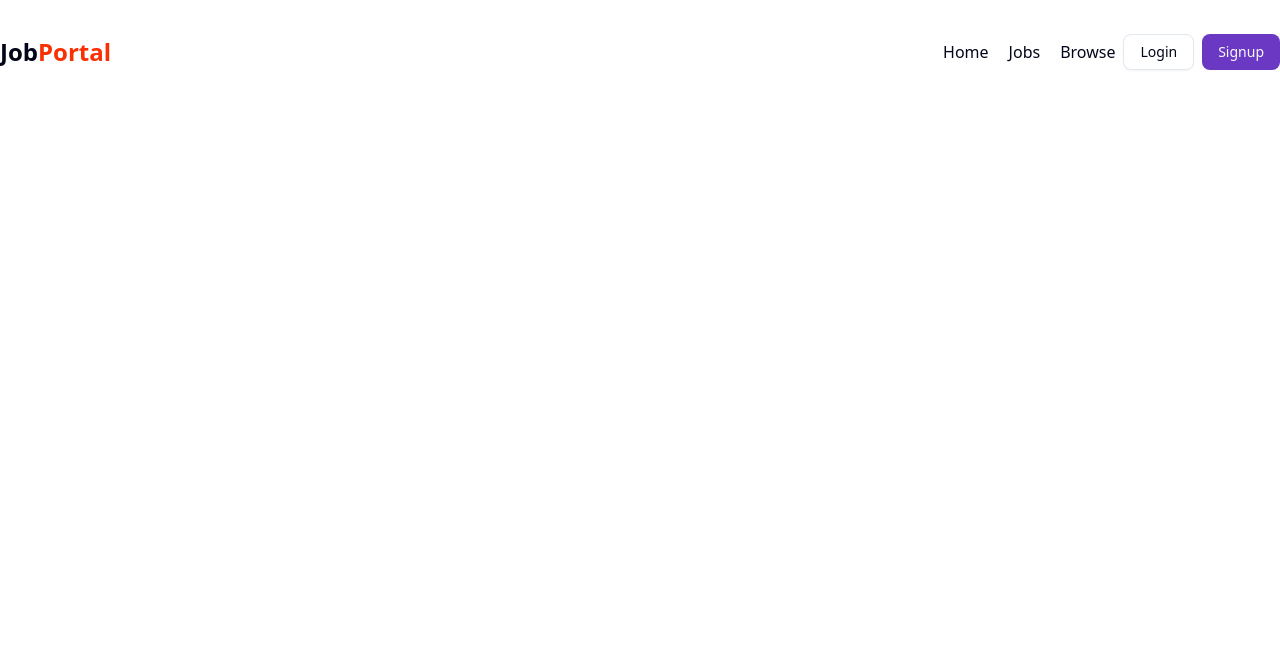
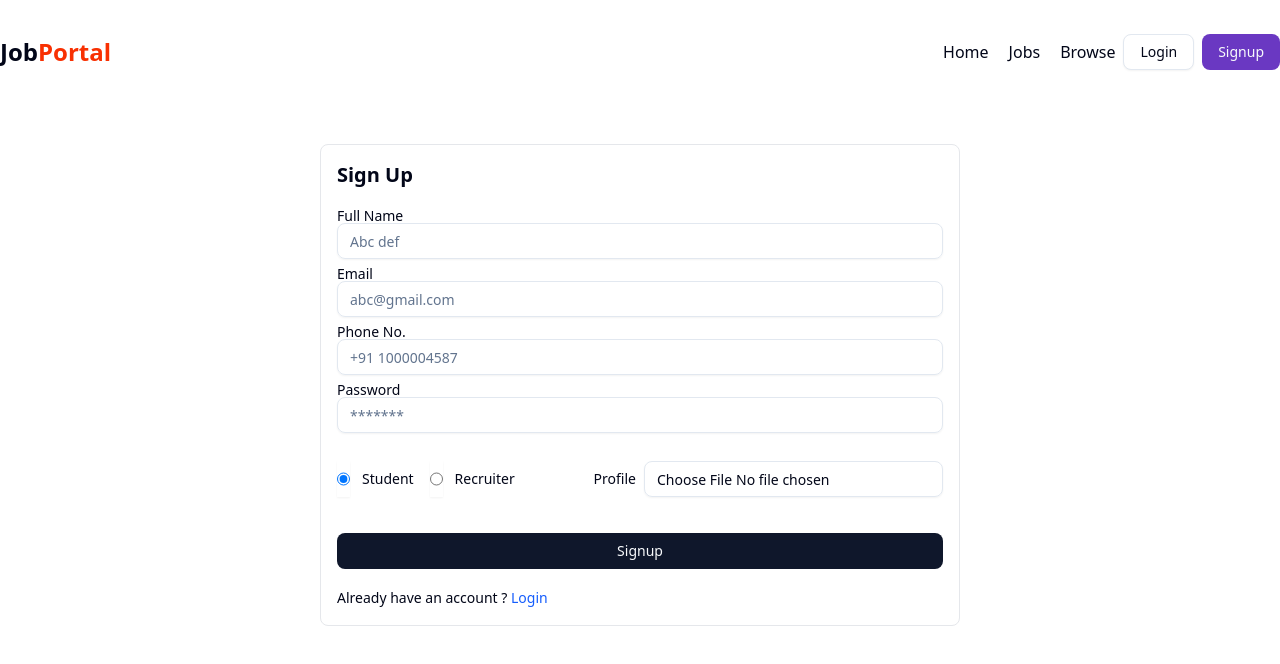
Before and after one commit to vishvadeep-0001/jobportal, a React app in the folder frontend/: page /signup in a window 1280 px wide. Shown: the top 664 px of the page. Built offline with nearby package versions, Linux system fonts and the light colour scheme; the HTML template or start-up script is replaced by a standard one.

Commit message:
Singup component created

```diff
--- a/frontend/package.json
+++ b/frontend/package.json
@@ -11,7 +11,9 @@
   },
   "dependencies": {
     "@radix-ui/react-avatar": "^1.1.11",
+    "@radix-ui/react-label": "^2.1.8",
     "@radix-ui/react-popover": "^1.1.15",
+    "@radix-ui/react-radio-group": "^1.3.8",
     "@radix-ui/react-slot": "^1.2.4",
     "@reduxjs/toolkit": "^2.11.0",
     "@tailwindcss/vite": "^4.1.17",
--- a/frontend/src/App.jsx
+++ b/frontend/src/App.jsx
@@ -1,9 +1,28 @@
 import Navbar from "./components/shared/Navbar.jsx";
+import Login from "./components/auth/Login.jsx";
+import Signup from "./components/auth/Signup.jsx";
+import Home from "./components/Home.jsx";
+import { createBrowserRouter, RouterProvider } from "react-router-dom";
+
+const appRouter = createBrowserRouter([
+  {
+    path: "/",
+    element: <Home />,
+  },
+  {
+    path: "/login",
+    element: <Login />,
+  },
+  {
+    path: "/signup",
+    element: <Signup />,
+  },
+]);
 
 const App = () => {
   return (
     <>
-      <Navbar />
+      <RouterProvider router={appRouter}></RouterProvider>
     </>
   );
 };
--- /dev/null
+++ b/frontend/src/components/Home.jsx
@@ -0,0 +1,11 @@
+import Navbar from "./shared/Navbar";
+
+const Home = () => {
+  return (
+    <>
+      <Navbar />
+    </>
+  );
+};
+
+export default Home;
--- /dev/null
+++ b/frontend/src/components/auth/Login.jsx
@@ -0,0 +1,7 @@
+import React from "react";
+
+const Login = () => {
+  return <div>Login</div>;
+};
+
+export default Login;
--- /dev/null
+++ b/frontend/src/components/auth/Signup.jsx
@@ -0,0 +1,76 @@
+import { Label } from "@/components/ui/label";
+import { Input } from "@/components/ui/input";
+import { RadioGroup } from "@/components/ui/radio-group";
+import { Button } from "../ui/button";
+import Navbar from "../shared/Navbar";
+import { Link } from "react-router-dom";
+
+const Signup = () => {
+  return (
+    <div>
+      <Navbar />
+      <div className="flex items-center justify-center max-w-7xl mx-auto">
+        <form
+          action=""
+          className="w-1/2 border border-gray-200 rounded-md p-4 my-10"
+        >
+          <h1 className="font-bold text-xl mb-5">Sign Up</h1>
+          <div className="my-2">
+            <Label>Full Name</Label>
+            <Input type="text" placeholder="Abc def"></Input>
+          </div>
+          <div className="my-2">
+            <Label>Email</Label>
+            <Input type="text" placeholder="abc@gmail.com"></Input>
+          </div>
+          <div className="my-2">
+            <Label>Phone No.</Label>
+            <Input type="number" placeholder="+91 1000004587"></Input>
+          </div>
+          <div className="my-2">
+            <Label>Password</Label>
+            <Input type="password" placeholder="*******"></Input>
+          </div>
+          <div className="flex items-center justify-between">
+            <RadioGroup className="flex items-center gap-4 my-5">
+              <div className="flex items-center gap-3">
+                <Input
+                  type="radio"
+                  name="role"
+                  value="student"
+                  checked
+                  className="cursor-pointer"
+                />
+                <Label>Student</Label>
+              </div>
+              <div className="flex items-center gap-3">
+                <Input
+                  type="radio"
+                  name="role"
+                  value="recruiter"
+                  className="cursor-pointer"
+                />
+                <Label>Recruiter</Label>
+              </div>
+            </RadioGroup>
+            <div className="flex items-center gap-2">
+              <Label>Profile</Label>
+              <Input accept="image/*" type="file" className="cursor-pointer" />
+            </div>
+          </div>
+          <Button type="submit" className="w-full my-4">
+            Signup
+          </Button>
+          <span className="text-sm">
+            Already have an account ?{" "}
+            <Link to="/login" className="text-blue-600">
+              Login
+            </Link>
+          </span>
+        </form>
+      </div>
+    </div>
+  );
+};
+
+export default Signup;
--- a/frontend/src/components/shared/Navbar.jsx
+++ b/frontend/src/components/shared/Navbar.jsx
@@ -7,6 +7,7 @@
   PopoverContent,
   PopoverTrigger,
 } from "@/components/ui/popover";
+import { Link } from "react-router-dom";
 
 const Navbar = () => {
   const user = false;
@@ -26,10 +27,14 @@
           </ul>
           {!user ? (
             <div className="flex items-center gap-2">
-              <Button variant="outline">Login</Button>
-              <Button className="bg-[#6A38C2] hover:bg-[#452083] [">
-                Signup
-              </Button>
+              <Link to="/login">
+                <Button variant="outline">Login</Button>
+              </Link>
+              <Link to="/signup">
+                <Button className="bg-[#6A38C2] hover:bg-[#452083] [">
+                  Signup
+                </Button>
+              </Link>
             </div>
           ) : (
             <Popover className="">
--- /dev/null
+++ b/frontend/src/components/ui/input.jsx
@@ -0,0 +1,24 @@
+import * as React from "react"
+
+import { cn } from "@/lib/utils"
+
+function Input({
+  className,
+  type,
+  ...props
+}) {
+  return (
+    <input
+      type={type}
+      data-slot="input"
+      className={cn(
+        "file:text-foreground placeholder:text-muted-foreground selection:bg-primary selection:text-primary-foreground dark:bg-input/30 border-input h-9 w-full min-w-0 rounded-md border bg-transparent px-3 py-1 text-base shadow-xs transition-[color,box-shadow] outline-none file:inline-flex file:h-7 file:border-0 file:bg-transparent file:text-sm file:font-medium disabled:pointer-events-none disabled:cursor-not-allowed disabled:opacity-50 md:text-sm",
+        "focus-visible:border-ring focus-visible:ring-ring/50 focus-visible:ring-[3px]",
+        "aria-invalid:ring-destructive/20 dark:aria-invalid:ring-destructive/40 aria-invalid:border-destructive",
+        className
+      )}
+      {...props} />
+  );
+}
+
+export { Input }
--- /dev/null
+++ b/frontend/src/components/ui/label.jsx
@@ -0,0 +1,21 @@
+import * as React from "react"
+import * as LabelPrimitive from "@radix-ui/react-label"
+
+import { cn } from "@/lib/utils"
+
+function Label({
+  className,
+  ...props
+}) {
+  return (
+    <LabelPrimitive.Root
+      data-slot="label"
+      className={cn(
+        "flex items-center gap-2 text-sm leading-none font-medium select-none group-data-[disabled=true]:pointer-events-none group-data-[disabled=true]:opacity-50 peer-disabled:cursor-not-allowed peer-disabled:opacity-50",
+        className
+      )}
+      {...props} />
+  );
+}
+
+export { Label }
--- /dev/null
+++ b/frontend/src/components/ui/radio-group.jsx
@@ -0,0 +1,41 @@
+import * as React from "react"
+import * as RadioGroupPrimitive from "@radix-ui/react-radio-group"
+import { CircleIcon } from "lucide-react"
+
+import { cn } from "@/lib/utils"
+
+function RadioGroup({
+  className,
+  ...props
+}) {
+  return (
+    <RadioGroupPrimitive.Root
+      data-slot="radio-group"
+      className={cn("grid gap-3", className)}
+      {...props} />
+  );
+}
+
+function RadioGroupItem({
+  className,
+  ...props
+}) {
+  return (
+    <RadioGroupPrimitive.Item
+      data-slot="radio-group-item"
+      className={cn(
+        "border-input text-primary focus-visible:border-ring focus-visible:ring-ring/50 aria-invalid:ring-destructive/20 dark:aria-invalid:ring-destructive/40 aria-invalid:border-destructive dark:bg-input/30 aspect-square size-4 shrink-0 rounded-full border shadow-xs transition-[color,box-shadow] outline-none focus-visible:ring-[3px] disabled:cursor-not-allowed disabled:opacity-50",
+        className
+      )}
+      {...props}>
+      <RadioGroupPrimitive.Indicator
+        data-slot="radio-group-indicator"
+        className="relative flex items-center justify-center">
+        <CircleIcon
+          className="fill-primary absolute top-1/2 left-1/2 size-2 -translate-x-1/2 -translate-y-1/2" />
+      </RadioGroupPrimitive.Indicator>
+    </RadioGroupPrimitive.Item>
+  );
+}
+
+export { RadioGroup, RadioGroupItem }
```
Also changed, not shown: 1 other file (tests, documents, lock files or other folders).
